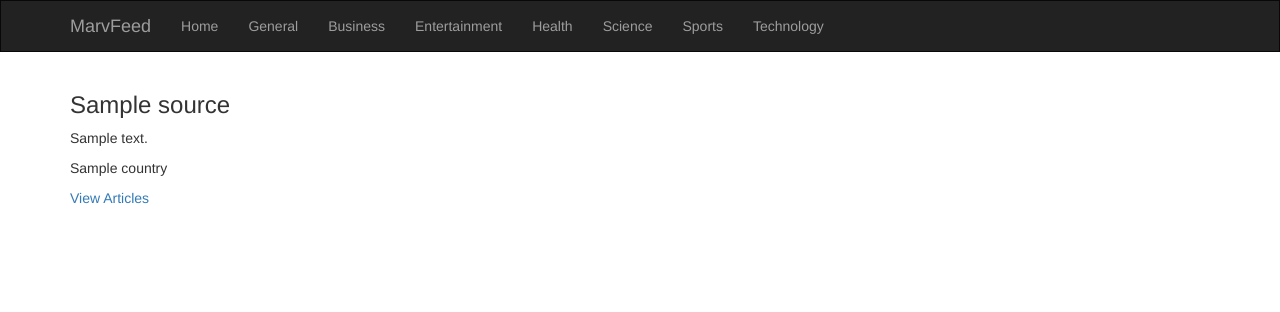
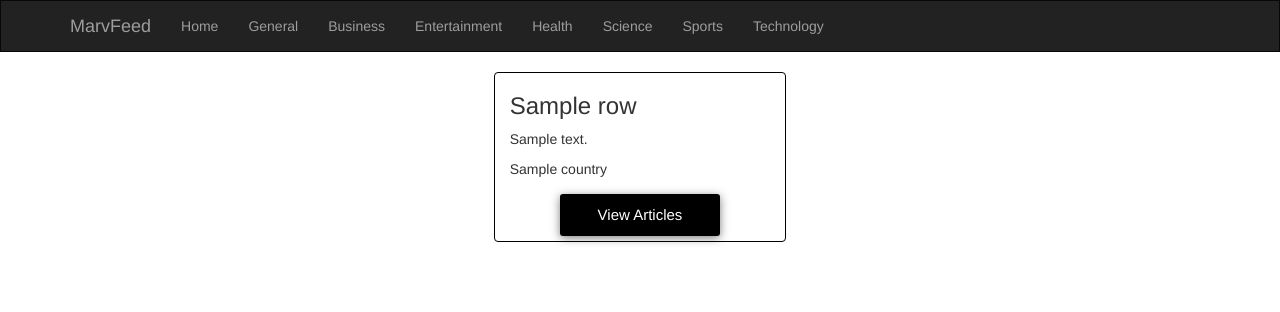
Before and after one commit to marvinChomba/MarvFeed, a Flask app: template app/templates/sources.html in a window 1280 px wide. Shown: the top 312 px of the page. Run offline with Flask 2, Linux system fonts and the light colour scheme; the template is opened without the code that fills it: most values are stand-ins (such as "Sample title", 1, 10 or a date in 2020); some libraries are stand-ins or nearby versions.

Commit message:
Add the styling to the sources

```diff
--- /dev/null
+++ b/app/static/css/sources.css
@@ -0,0 +1,26 @@
+.source-card {
+    border: 1px solid black;
+    margin-bottom: 20px;
+    border-radius: 4px;
+}
+.sources-row {
+    display: flex;
+    justify-content: space-between
+}
+.button {
+    display: inline-block;
+    margin: 0.3em;
+    padding: 0.7em 2.5em;
+    border-radius: 3px;
+    transition: 0.3s;
+    box-shadow: 0 2px 10px rgba(0,0,0,0.5);
+    font-size: 15px;
+    text-align: center;
+    background-color: black;
+    color: white;
+    text-align: center;
+}
+.btn-container {
+    display: flex;
+    justify-content: center;
+}
--- a/app/templates/macros.html
+++ b/app/templates/macros.html
@@ -16,11 +16,19 @@
 
 {% macro display_sources(sources)%}
     <div class="container">
-        {% for source in sources %}
-            <h3>{{source.name}}</h3>
-            <p>{{source.description}}</p>
-            <p>{{source.country}}</p>
-            <a href="/sources/articles/{{source.id}}" target="_blank">View Articles</a>
+        {% for row in sources | batch(3) %}
+        <div class="row sources-row">
+            {% for source in row %}
+                <div class="col-md-3 source-card">
+                    <h3>{{source.name}}</h3>
+                    <p>{{source.description}}</p>
+                    <p>{{source.country}}</p>
+                    <div class="btn-container">
+                        <a class="button" href="/sources/articles/{{source.id}}" target="_blank">View Articles</a>
+                    </div>
+                </div>
+            {% endfor %}
+        </div>
         {% endfor %}
     </div>
 {% endmacro %}
--- a/app/templates/sources.html
+++ b/app/templates/sources.html
@@ -1,6 +1,13 @@
 {% extends "base.html" %}
 {% import "macros.html" as macro%}
+
+{% block styles%}
+    {{ super() }}
+    <link rel="stylesheet" href="{{url_for('static',filename='css/sources.css')}}">
+{% endblock%}
+
 <h1>{{title}}</h1>
+
 {%block content%}
     {{ macro.display_sources(sources)}}
 {% endblock %}
```
